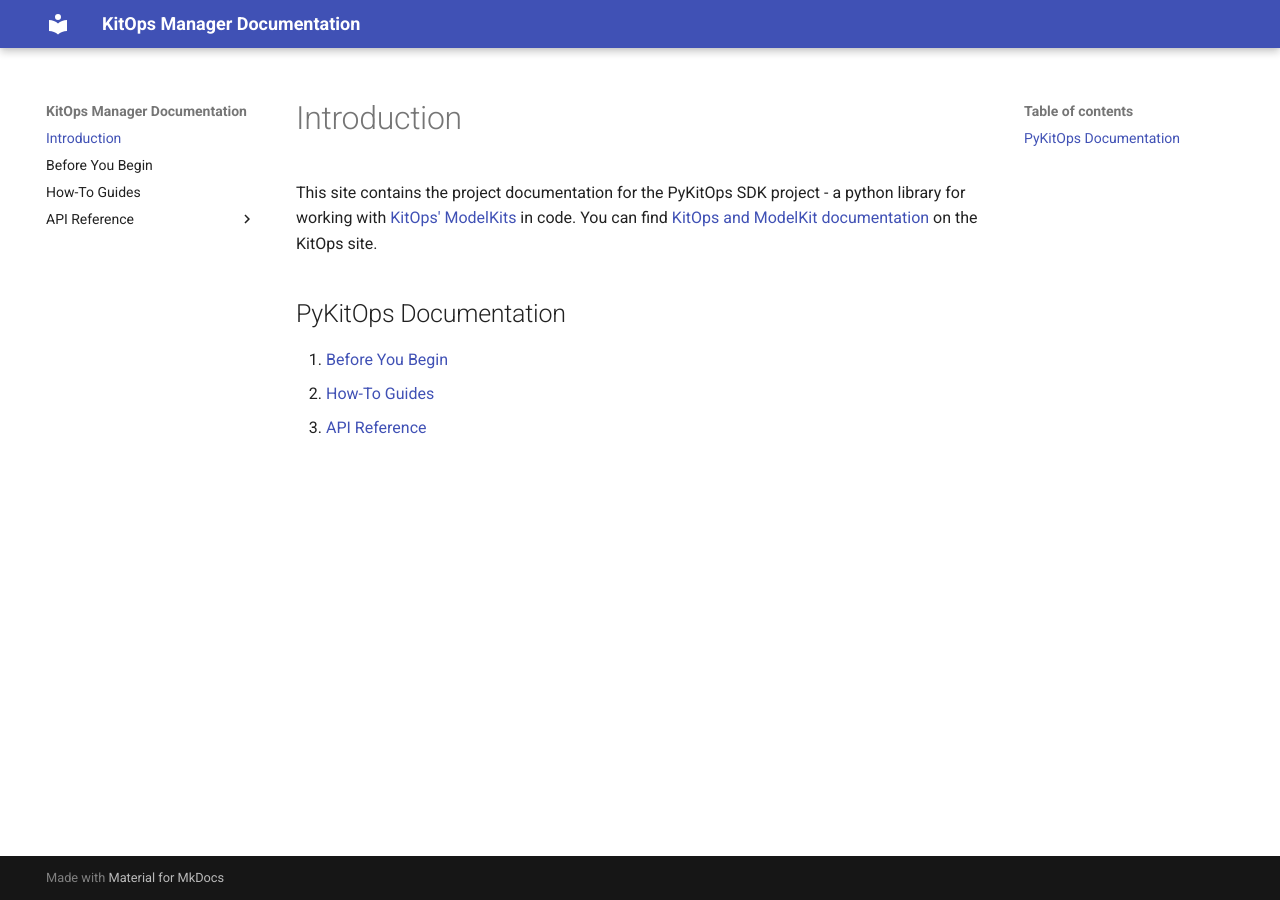
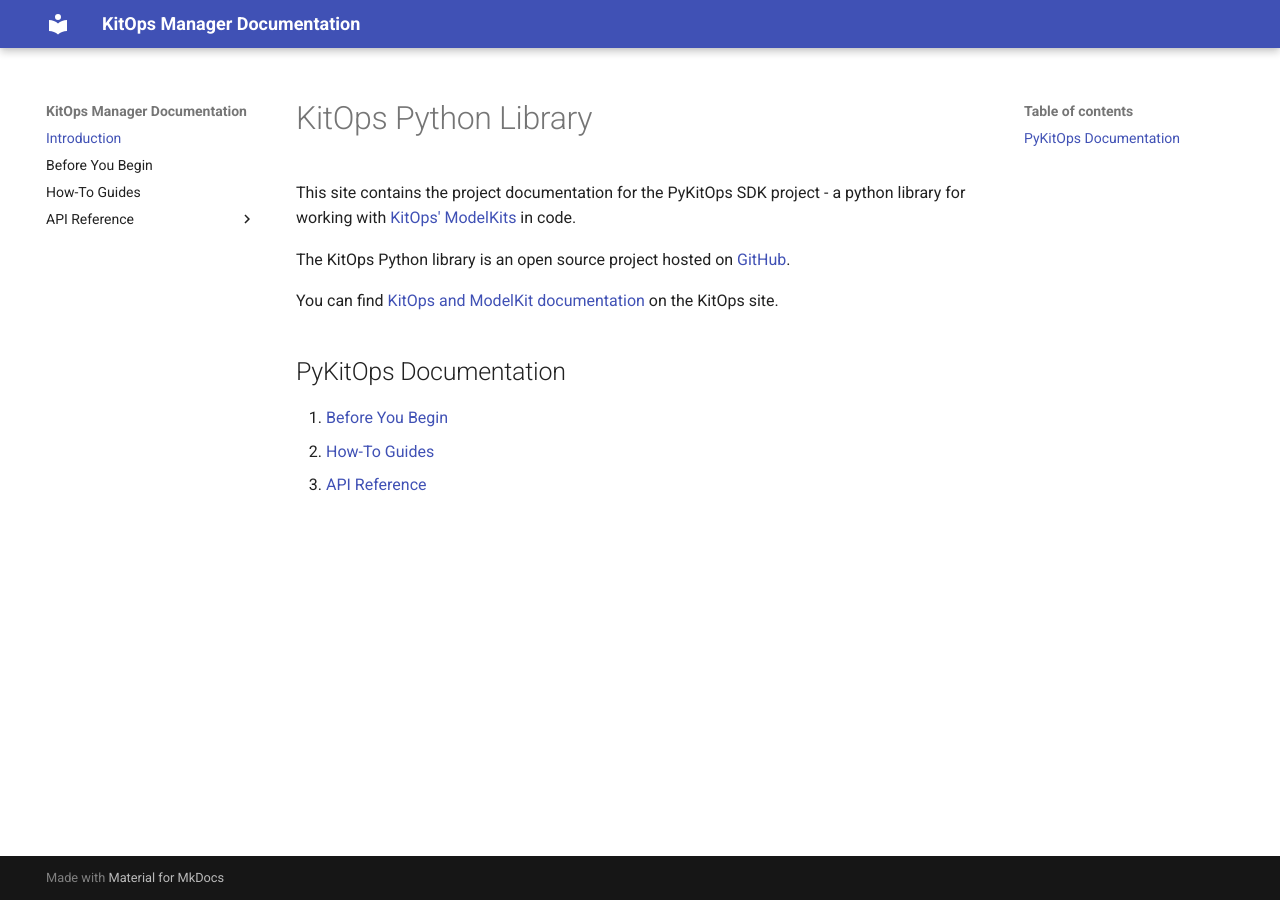
Before and after one commit to kitops-ml/pykitops, an MkDocs documentation site: the page built from docs/index.md, in a window 1280 px wide. Built offline with MkDocs 1.6.1 and Material for MkDocs 9.7.7, drawn with Linux system fonts in a browser that asks for light colours.

Commit message:
Update index.md to keep it consistent with KitOps

```diff
--- a/docs/index.md
+++ b/docs/index.md
@@ -1,4 +1,10 @@
-This site contains the project documentation for the PyKitOps SDK project - a python library for working with [KitOps' ModelKits](https://kitops.ml) in code. You can find [KitOps and ModelKit documentation](https://kitops.ml/docs/overview.html) on the KitOps site.
+# KitOps Python Library
+
+This site contains the project documentation for the PyKitOps SDK project - a python library for working with [KitOps' ModelKits](https://kitops.ml) in code.
+
+The KitOps Python library is an open source project hosted on [GitHub](https://github.com/jozu-ai/pykitops/).
+
+You can find [KitOps and ModelKit documentation](https://kitops.ml/docs/overview.html) on the KitOps site.
 
 ## PyKitOps Documentation
 
```
